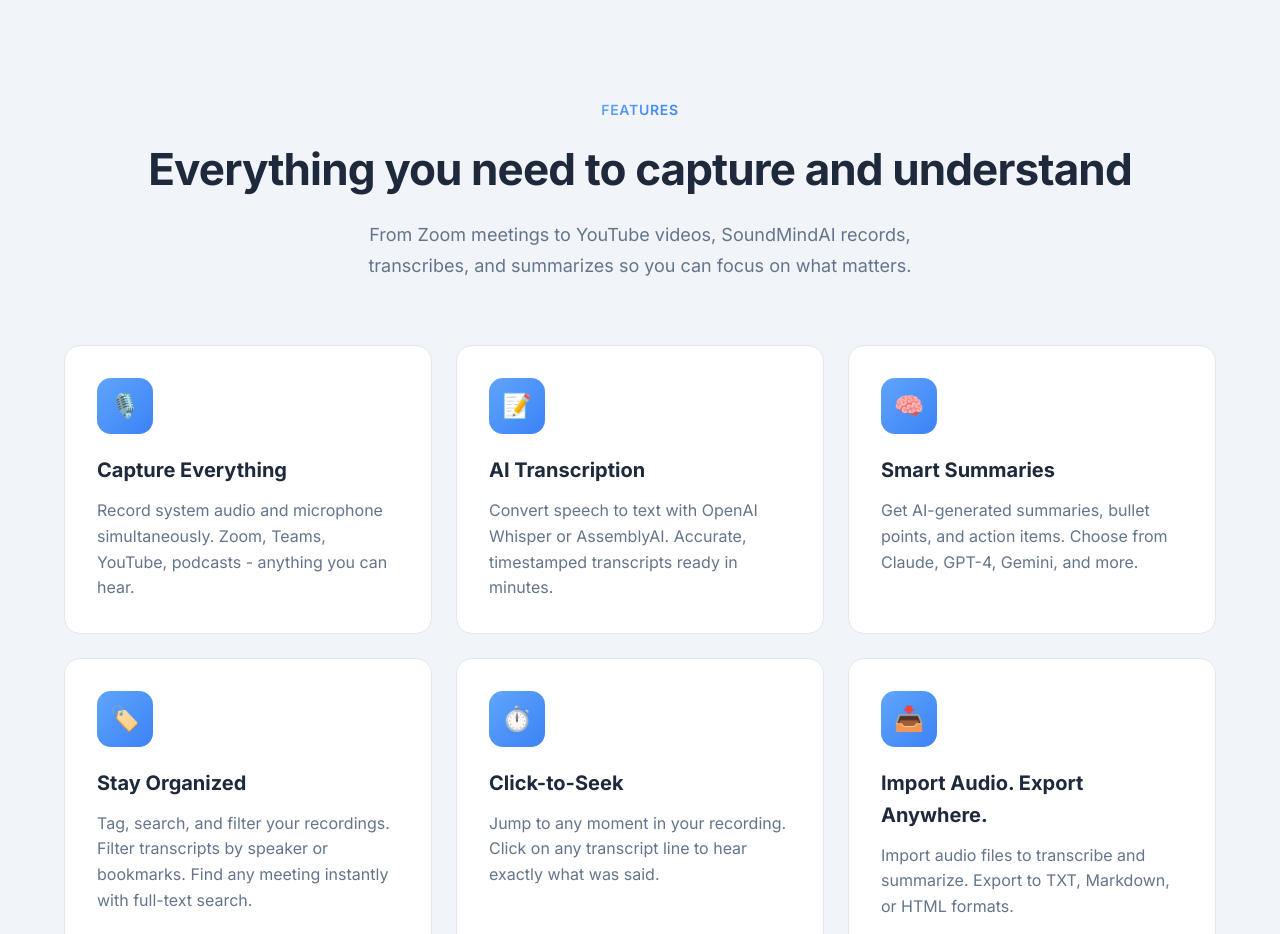
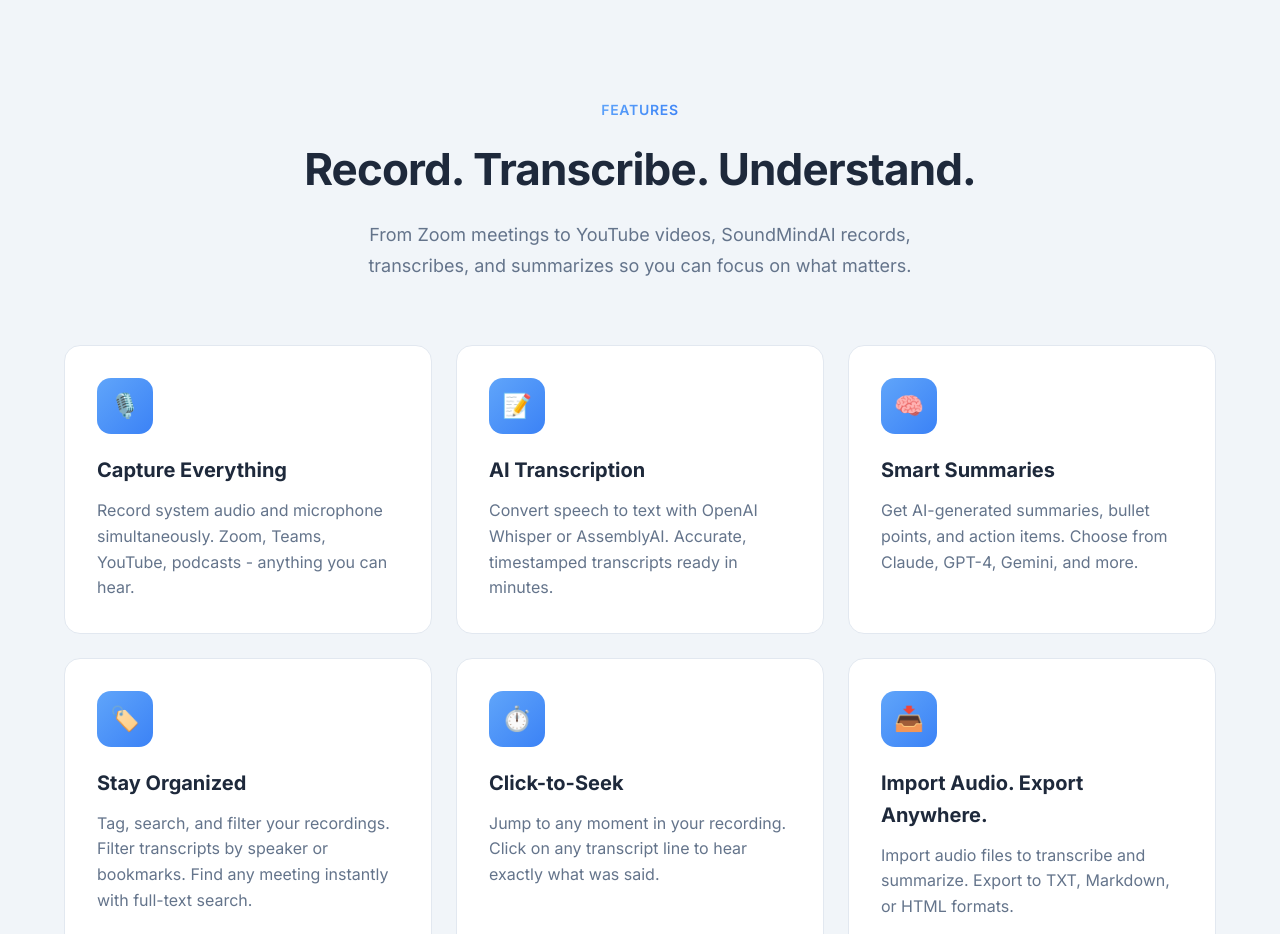
Before and after one commit to webdevguyrg/SoundMindAI-public, a plain HTML site: page index.html in a window 1280 px wide. Shown: the part 840-1774 px from the top of the page. Drawn offline with Linux system fonts and the light colour scheme.

Commit message:
Update features section title

```diff
--- a/index.html
+++ b/index.html
@@ -807,7 +807,7 @@
         <div class="container">
             <div class="text-center">
                 <span class="section-eyebrow">Features</span>
-                <h2 class="section-title">Everything you need to capture and understand</h2>
+                <h2 class="section-title">Record. Transcribe. Understand.</h2>
                 <p class="section-subtitle mx-auto">
                     From Zoom meetings to YouTube videos, SoundMindAI records, transcribes, and summarizes so you can focus on what matters.
                 </p>
```
